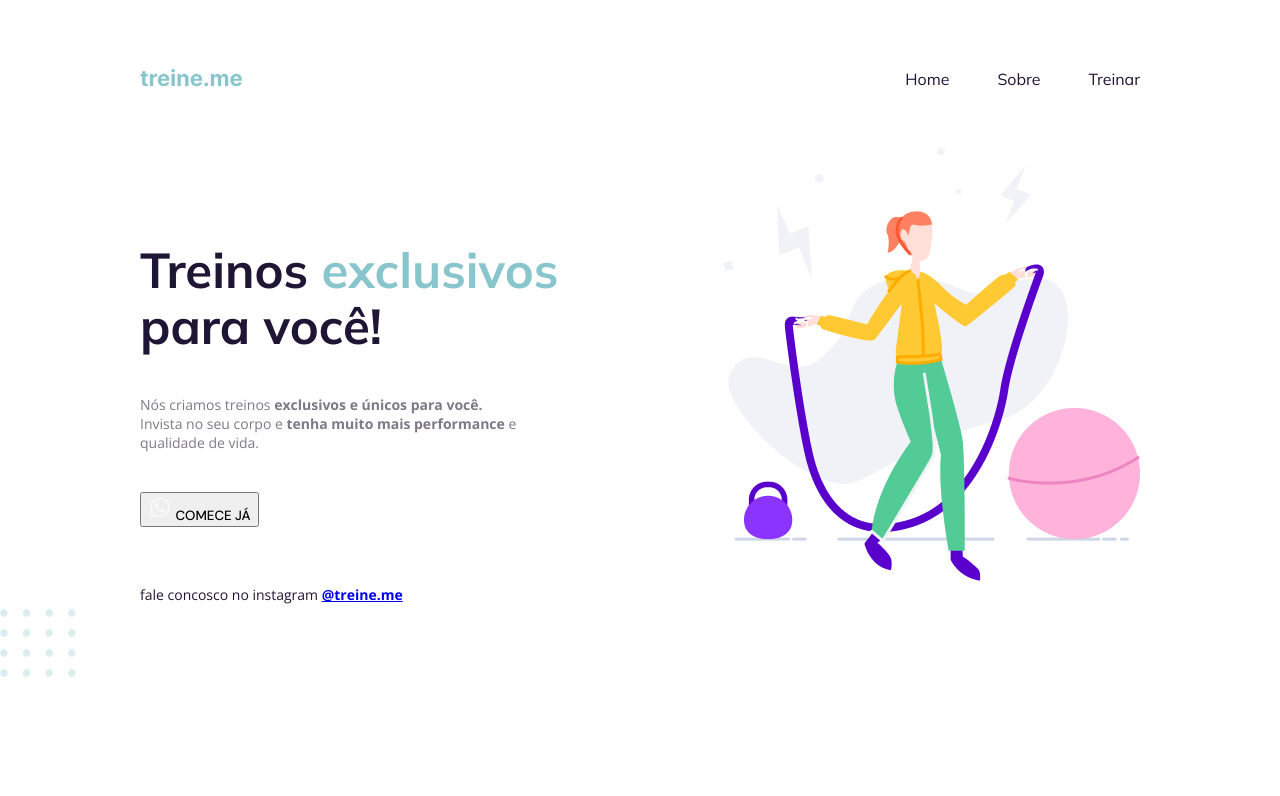
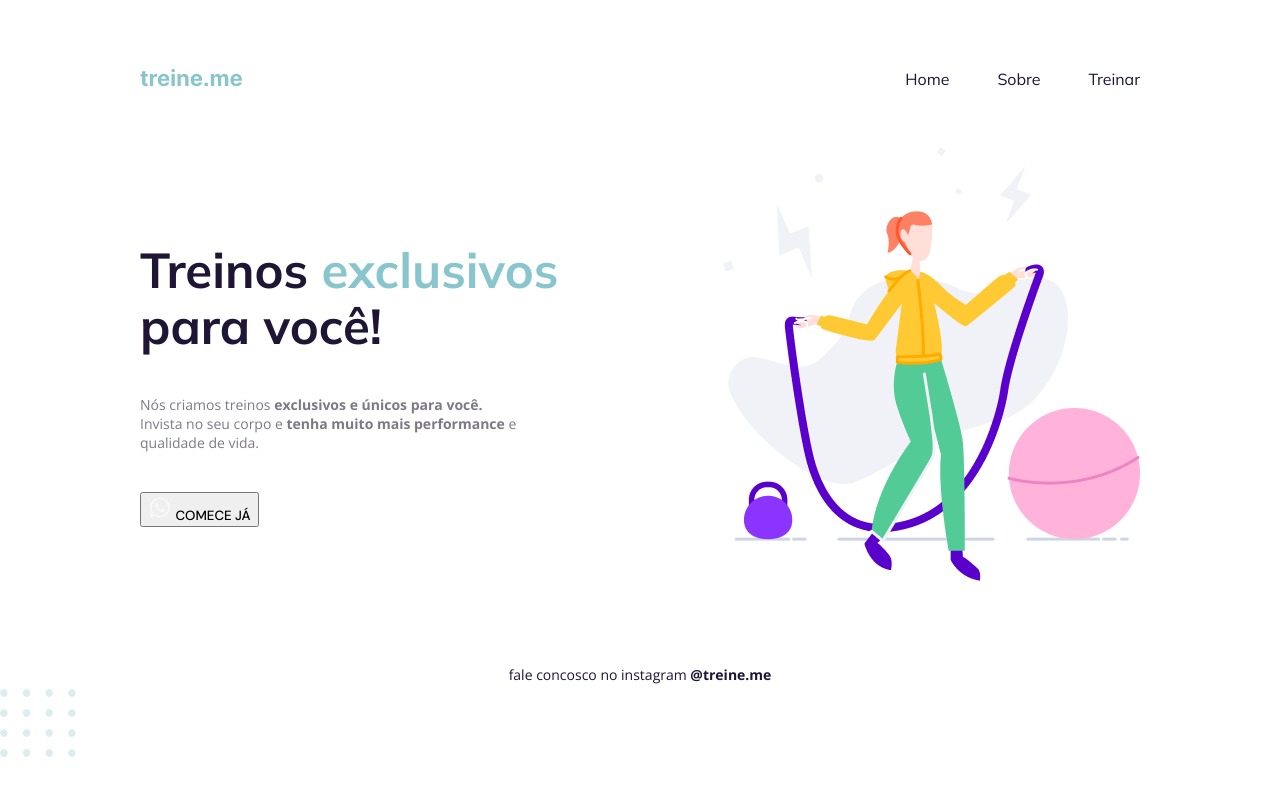
Before and after one commit to PabloPerdigao/Projeto-02-Explorer, a plain HTML site: page index.html in a window 1280 px wide. Drawn offline with nearby package versions, Linux system fonts and the light colour scheme.

Commit message:
Update style.css

```diff
--- a/style.css
+++ b/style.css
@@ -28,7 +28,8 @@ ul {
   padding: 0;
 
 }
-ul li a {
+
+a {
   color: #1F1534;
   text-decoration: none;
 }
@@ -75,6 +76,10 @@ footer {
   color: #1F1534;
   font-size: 14px;
   line-height: 28px;
+
+  text-align: center;
+
+  margin-top: 80px;
 }
 
 footer a {
```
